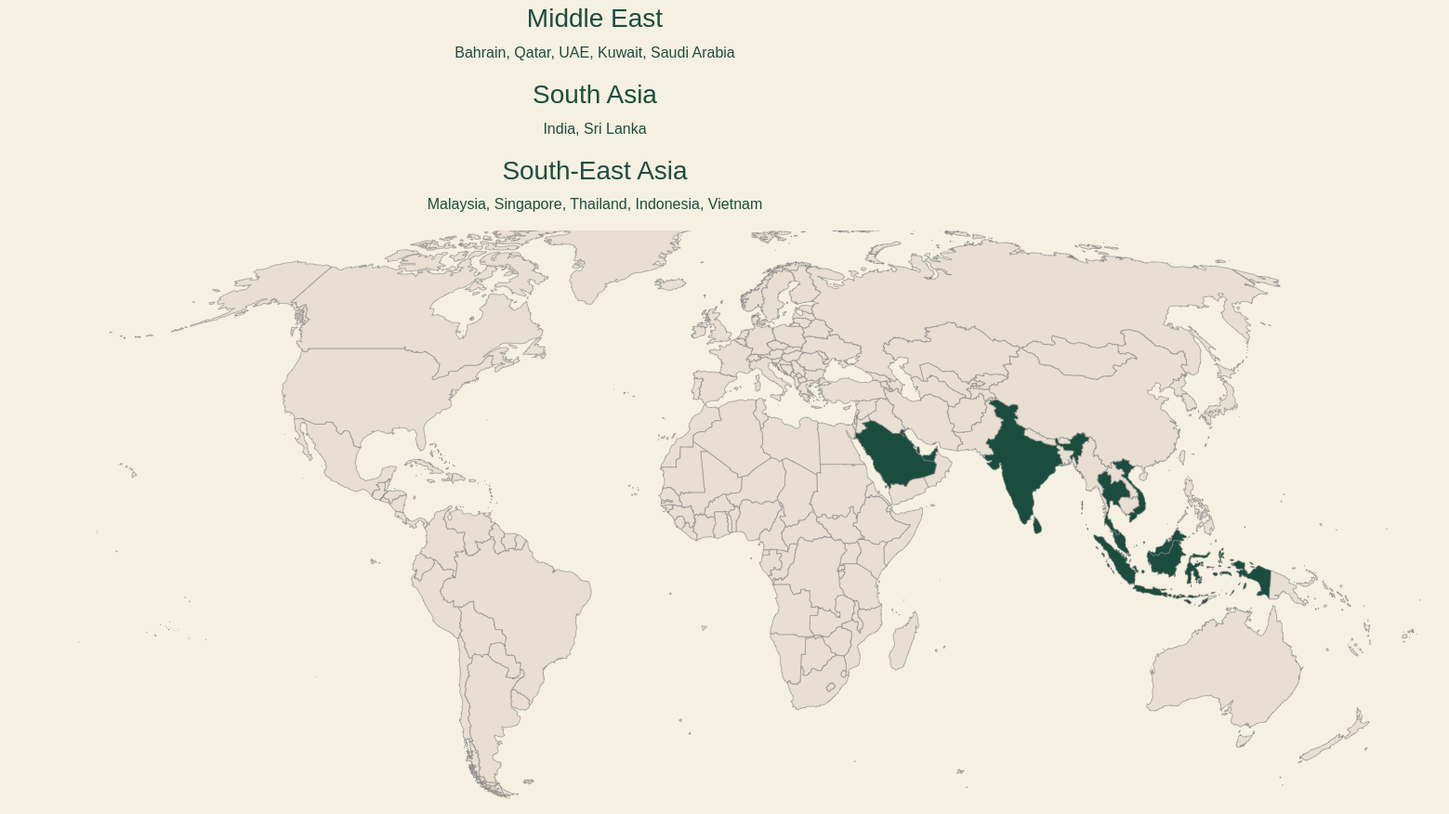
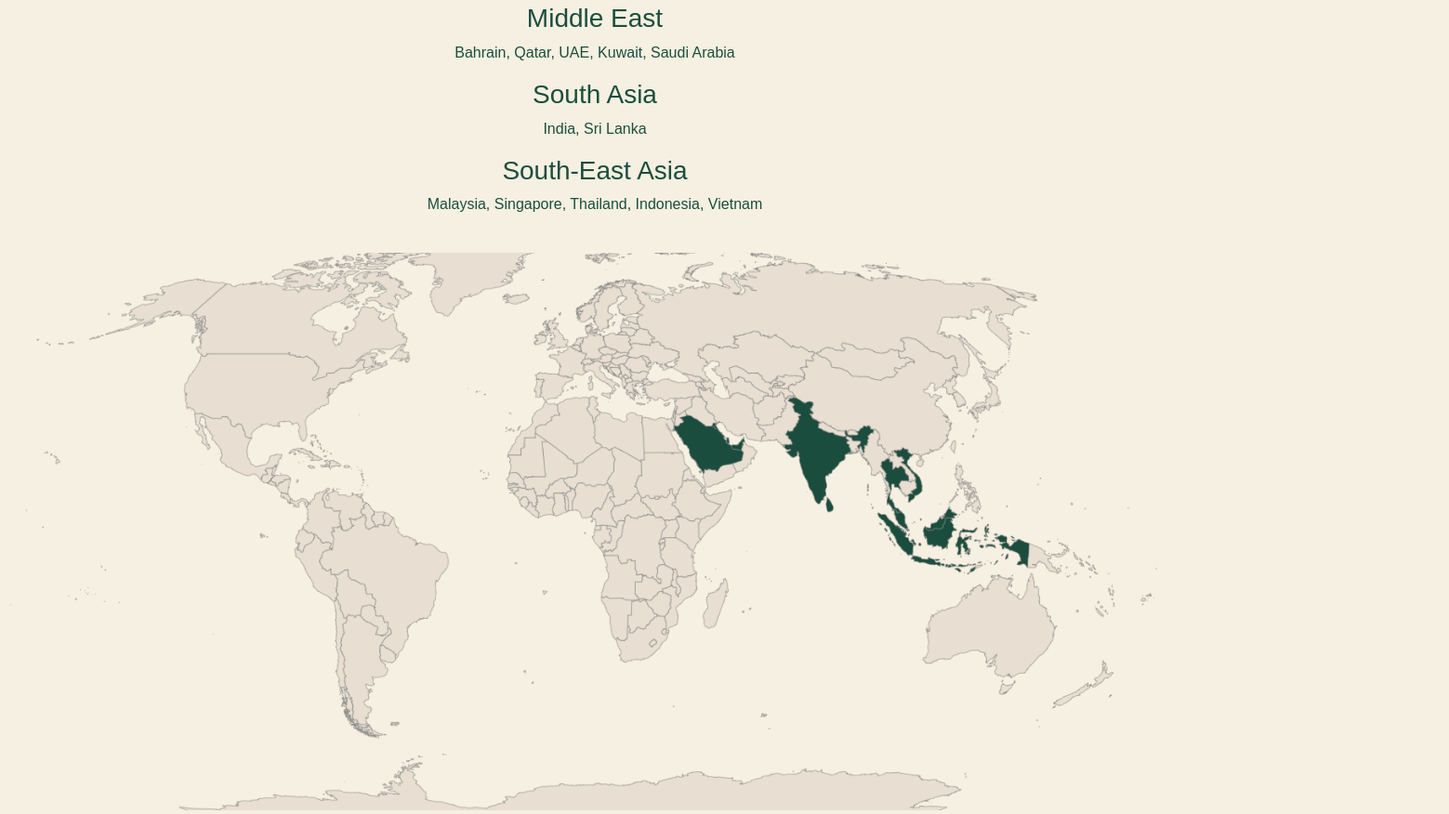
Before and after one commit to AmmeliaDipu/ember-echo, a plain HTML site: page about.html in a window 1280 px wide. Shown: the part 4199-5075 px from the top of the page at 93% size, 1559 px wide, since content can reach past the window. Drawn offline with nearby package versions, Linux system fonts and the light colour scheme.

Commit message:
Update about.css

```diff
--- a/assets/css/about.css
+++ b/assets/css/about.css
@@ -330,7 +330,16 @@ h1, h2 {
     flex-shrink: 0;
     border-radius: 10px;
 }
+/* Map Styles */
+.map-container {
+    margin-top: 40px;
+    display: flex;
+    justify-content: center;
+}
 
-.map-container{
-    align-items: center;
+.map-image {
+    width: 1300px;
+    height: 600px;
+    object-fit: cover;
+    border-radius: 10px;
 }
```
